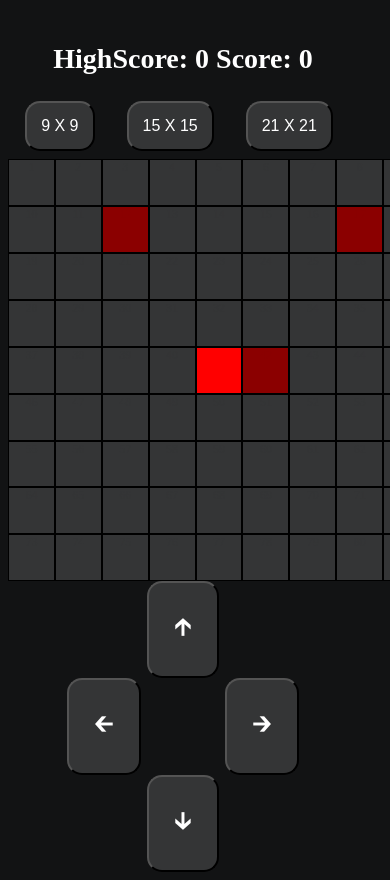
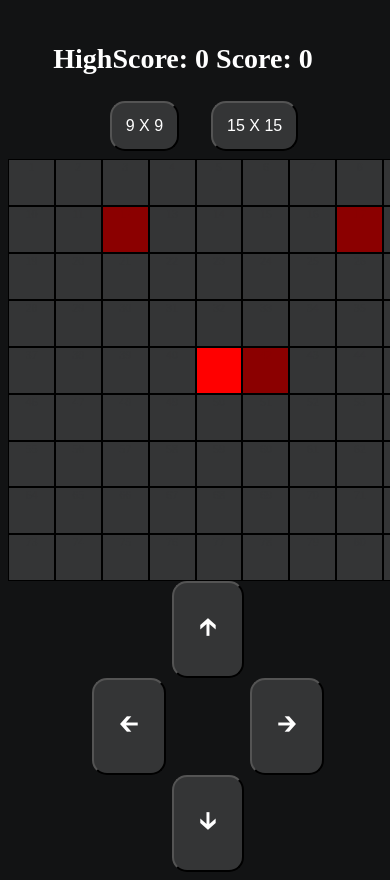
Before and after one commit to Revilite/Snake, a plain HTML site: page index.html in a window 390 px wide. Shown: the part 79-959 px from the top of the page. Drawn offline with Linux system fonts and the light colour scheme.

Commit message:
testing mobile view

```diff
--- a/style.css
+++ b/style.css
@@ -114,10 +114,12 @@ html {
     width: 50vh;
     margin: 0
   }
-
+  #dKeys{
+    padding-left: 50px;
+  }
   #buttons {
     justify-content: center;
-    padding-left: 0px;
+    padding-left: 50px;
     margin: 0px;
   }
 
@@ -125,4 +127,7 @@ html {
     padding: 14px;
     font-size: 16px;
   }
+  #grid21 {
+    display: none;
+  }
 }
```
